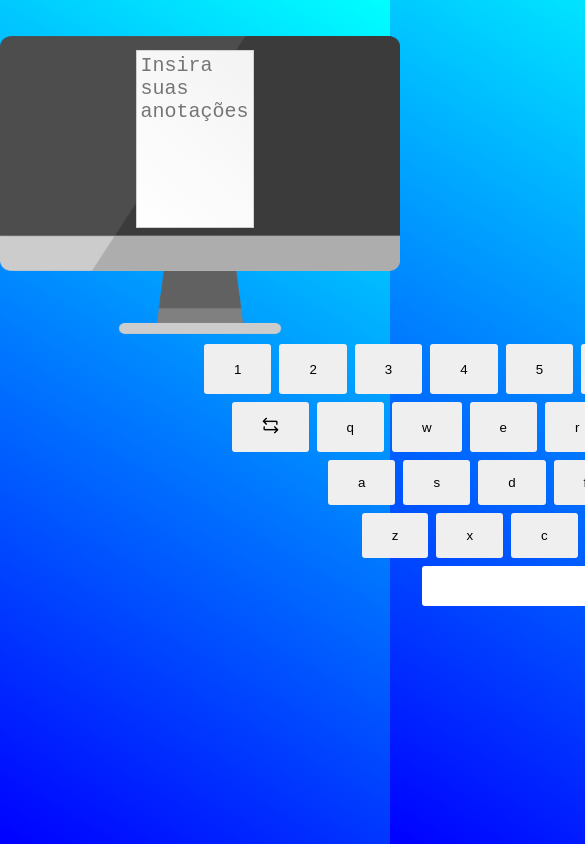
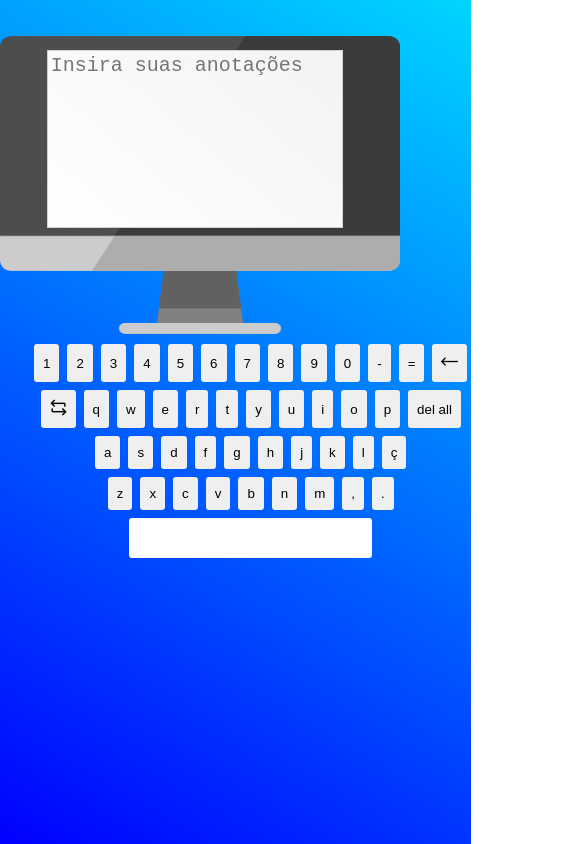
Before and after one commit to rianwilliam/Teclado-virtual, a plain HTML site: page index.html in a window 390 px wide. Shown: the top 844 px of the page, 585 px wide, since content can reach past the window. Drawn offline with Linux system fonts and the light colour scheme.

Commit message:
Update style.css

```diff
--- a/style.css
+++ b/style.css
@@ -74,3 +74,30 @@ form {
 button:active {
     transform: scale(0.8);
 }
+@media only screen and (max-width: 600px) {
+    * {
+        padding: 0px;
+        margin: 0px;
+    }
+    body {
+        background-repeat: no-repeat;
+        background-size: 100vh;
+    }
+    .secao1 {
+        top: 340px;
+        left: 30px;
+    }
+    #tecladovirtual {
+        width: 74%;
+        height: 170px;
+        background-image: linear-gradient(40deg, white, #f3f3f3);
+        position: absolute;
+        top: 50px;
+        color: black;
+        font-size: 20px;
+        padding: 3px;
+    }
+    button {
+        padding: 9px;
+    }
+}
```
